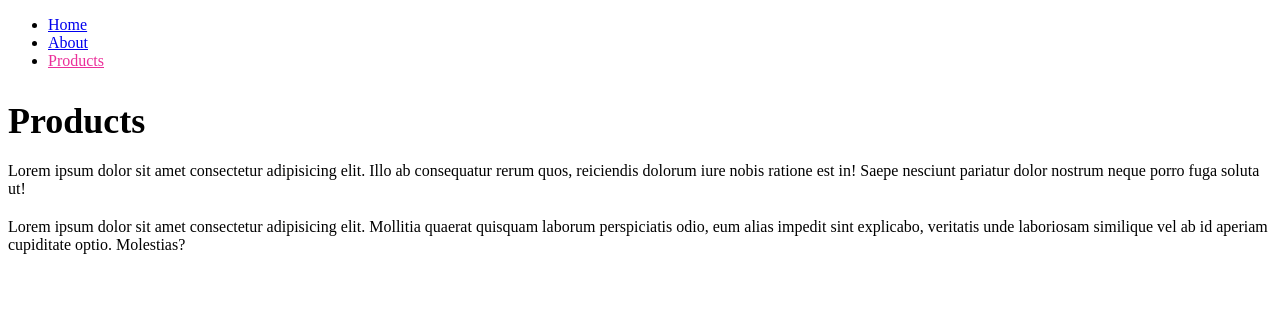
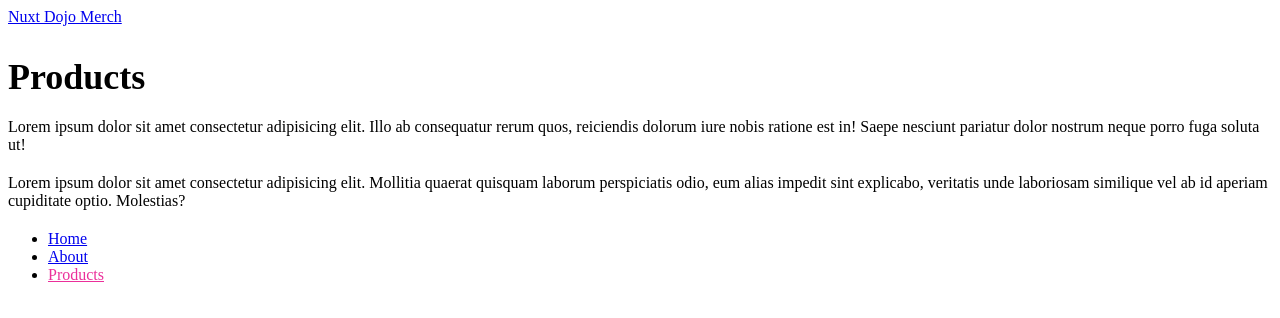
Before and after one commit to NichiNect/try-nuxtjs-dojo, a Nuxt app: page /products in a window 1280 px wide. Shown: the top 318 px of the page. Built offline with nearby package versions, Linux system fonts and the light colour scheme.

Commit message:
Nuxt custom layout

```diff
--- a/app.vue
+++ b/app.vue
@@ -1,6 +1,7 @@
 <template>
   <div>
-    <NuxtLayout name="default">
+    <NuxtLayout>
+      <NuxtLoadingIndicator />
       <NuxtPage />
     </NuxtLayout>
   </div>
--- /dev/null
+++ b/layouts/products.vue
@@ -0,0 +1,35 @@
+<style scoped>
+  .router-link-exact-active {
+    color: #eb2f9a;
+  }
+</style>
+
+<template>
+  <div>
+    <!-- Header -->
+    <header>
+      <nav>
+          <NuxtLink to="/">Nuxt Dojo Merch</NuxtLink>
+      </nav>
+    </header>
+
+    <!-- Content -->
+    <div>
+      <slot />
+    </div>
+
+    <footer>
+        <ul>
+            <li>
+            <NuxtLink to="/">Home</NuxtLink>
+          </li>
+          <li>
+            <NuxtLink to="/about">About</NuxtLink>
+          </li>
+          <li>
+            <NuxtLink to="/products">Products</NuxtLink>
+          </li>
+        </ul>
+    </footer>
+  </div>
+</template>
--- a/pages/products/[id].vue
+++ b/pages/products/[id].vue
@@ -10,6 +10,10 @@
 
 <script setup>
 	const { id } = useRoute().params
+
+  definePageMeta({
+    layout: "products"
+  })
 </script>
 
 <template>
--- a/pages/products/index.vue
+++ b/pages/products/index.vue
@@ -8,6 +8,12 @@
   }
 </style>
 
+<script setup>
+  definePageMeta({
+    layout: "products",
+  })
+</script>
+
 <template>
   <div>
     <h2>Products</h2>
```
